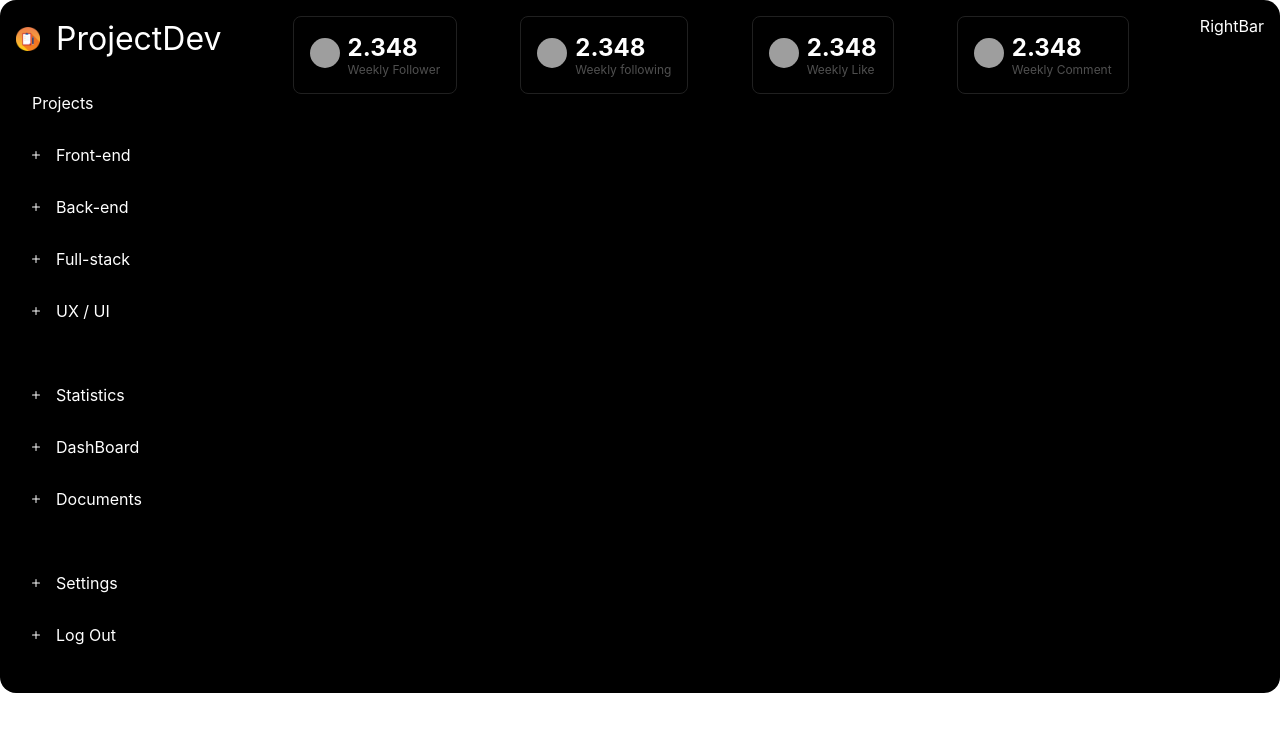
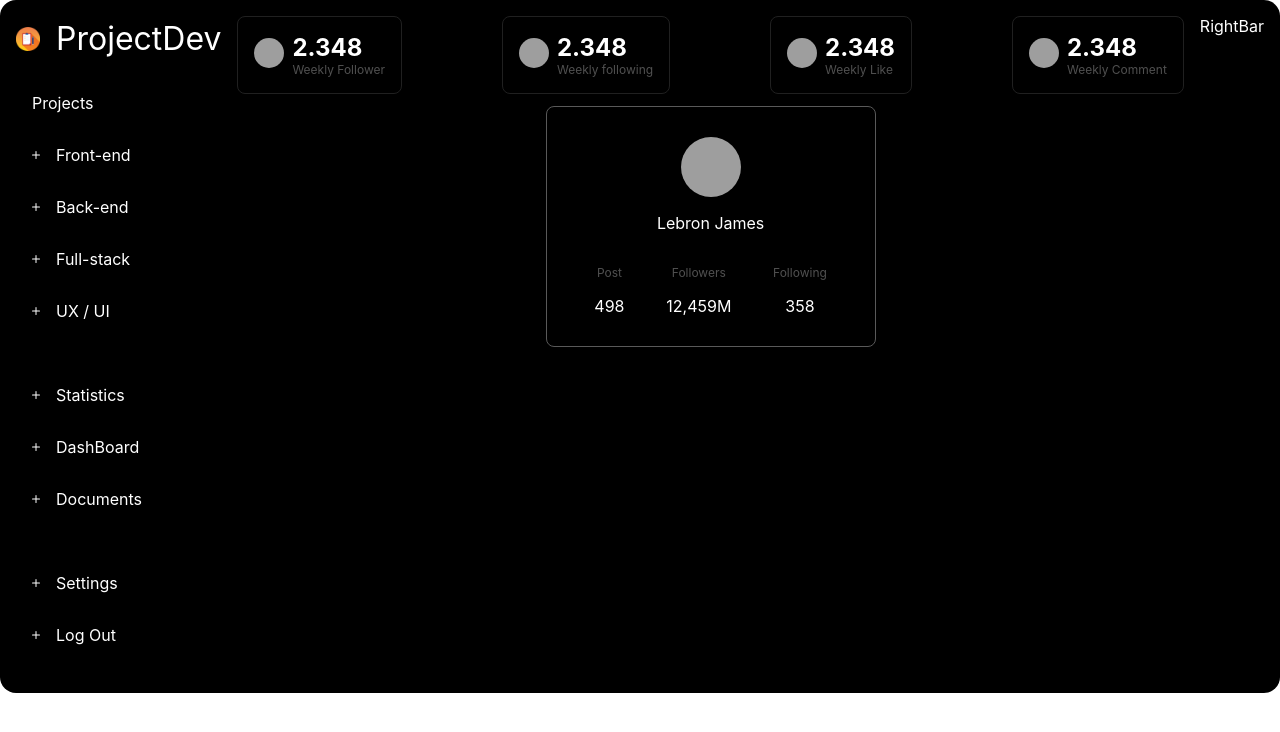
Before and after one commit to Staxar/projdev, a Next.js app: page / in a window 1280 px wide. Shown: the top 732 px of the page. Built offline with nearby package versions, Linux system fonts and the light colour scheme; grey boxes are pictures that could not be loaded.

Commit message:
Add instagramCard

```diff
--- a/src/components/Layout/MainBar/index.tsx
+++ b/src/components/Layout/MainBar/index.tsx
@@ -1,7 +1,13 @@
 import {
+  Box,
+  Center,
+  Flex,
   GridItem,
   Stack,
+  Text,
 } from "@chakra-ui/react";
+import Image from "next/image";
+import { BoxWrapper } from "../../Shared/BoxWrapper";
 import SmallBox from "../../Shared/SmallBox";
 
 export default function MainBar({ children }: any) {
@@ -30,16 +36,47 @@
       textup: '2.348',
       textbottom: 'Weekly Comment',
     },
-
   ]
   return (
     <GridItem>
-      <Stack direction="row" justifyContent={"space-evenly"}>
+      <Stack direction={"row"} justifyContent={"space-between"}>
       {Props?.map((prop, index) => (
         <SmallBox name={prop.name} src={prop.src} textup={prop.textup} textbottom={prop.textbottom} key={index}/>
       ))}
 
       </Stack>
+      <Box>
+        <BoxWrapper>
+
+            <Flex direction={'column'} alignItems={'center'}>
+
+              <Box p={'1rem'}>
+                <Center flexDirection={'column'}>
+                <Image src={'https://bit.ly/prosper-baba'} alt={'picture'} width={60} height={60} style={{ borderRadius: '50%' }} />
+                <Text textAlign={'center'}>Lebron James</Text>
+                </Center>
+                </Box>
+              <Box w={'100%'}>
+                <Stack direction={'row'} justifyContent={'space-evenly'} textAlign={'center'}>
+                  <Flex direction={'column'} >
+                    <Text color={'#505050'} fontSize={'12px'} p={0} m={0}>Post</Text>
+                    <Text>498</Text>
+                  </Flex>
+                  <Flex direction={'column'}>
+                    <Text color={'#505050'} fontSize={'12px'} p={0} m={0}>Followers</Text>
+                    <Text>12,459M</Text>
+                  </Flex>
+                  <Flex direction={'column'}>
+                    <Text color={'#505050'} fontSize={'12px'} p={0} m={0}>Following</Text>
+                    <Text>358</Text>
+                  </Flex>
+
+                </Stack>
+              </Box>
+            </Flex>
+
+        </BoxWrapper>
+        </Box>
     </GridItem>
   );
 }
```
